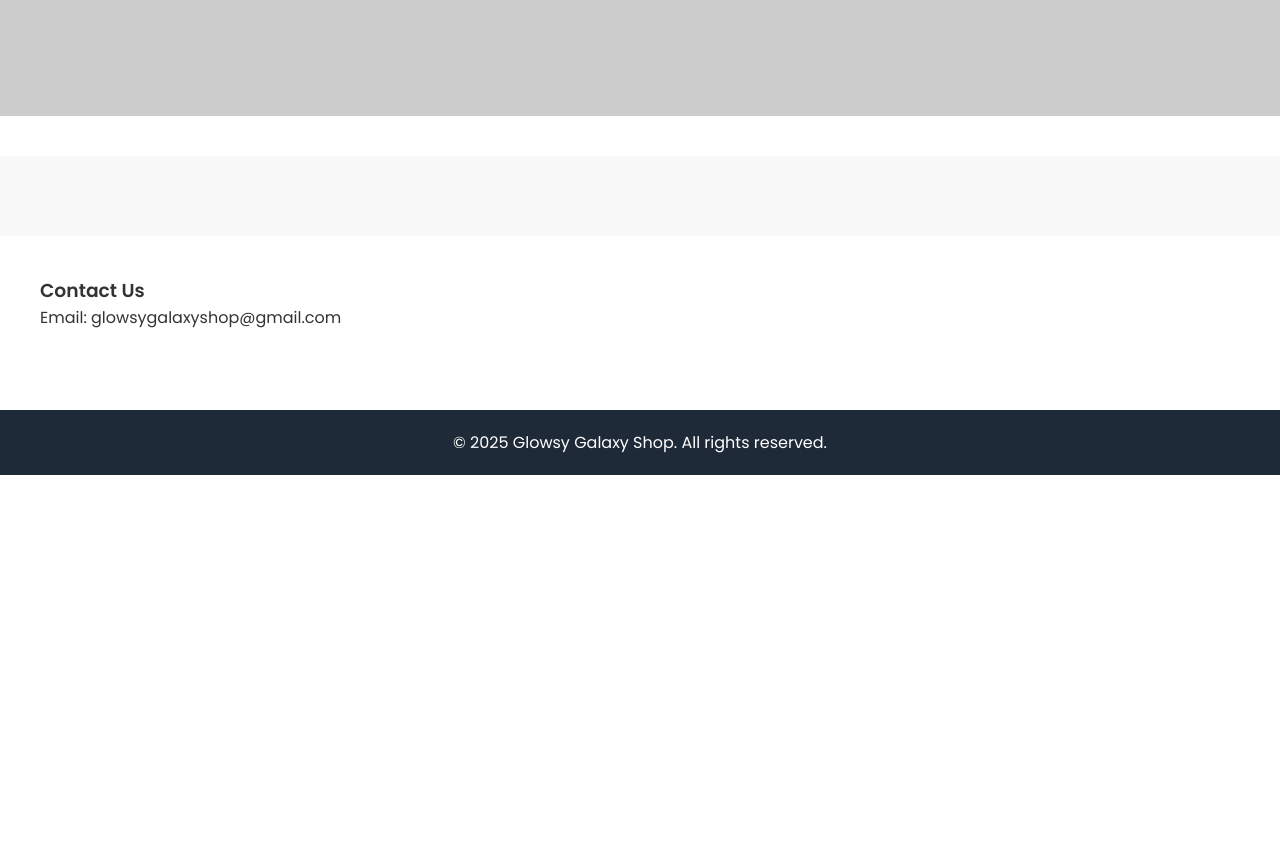
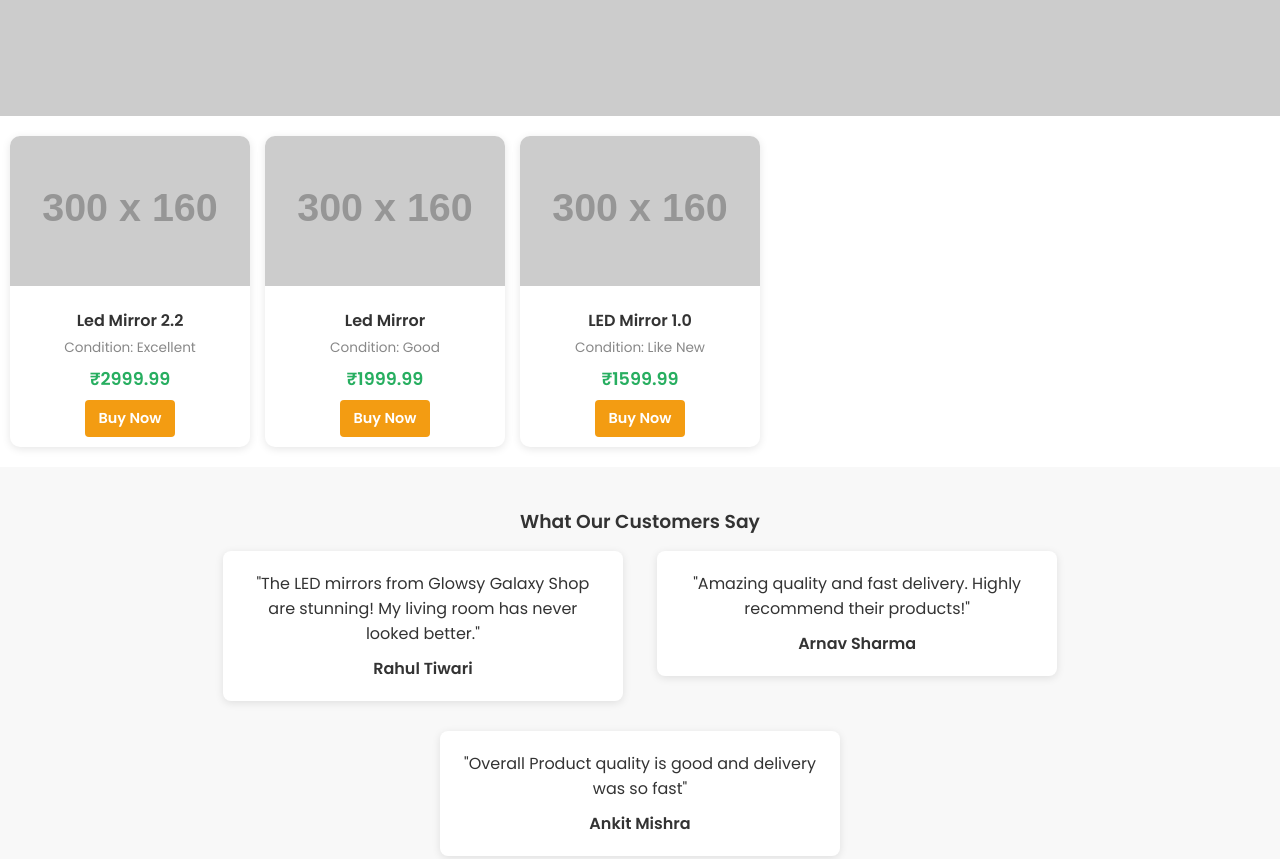
Before and after one commit to GlowsyGalaxyShop/Glowsy-Galaxy-Shop, a plain HTML site: page index.html in a window 1280 px wide. Shown: the part 500-1359 px from the top of the page. Before the commit the page ends 975 px from the top, so only its background shows below. Drawn offline with Linux system fonts and the light colour scheme; placeholder pictures from the web are drawn by us.

Commit message:
Update index.html

```diff
--- a/index.html
+++ b/index.html
@@ -56,38 +56,29 @@
       cursor: pointer;
       user-select: none;
       padding: 6px 10px;
-      background-color: #f39c12;
-      color: #fff;
-      border-radius: 6px;
     }
     .dropdown-menu {
       position: absolute;
       top: 60px;
-      right: 10px;
+      right: 20px;
       background-color: #fff;
       box-shadow: 0 2px 10px rgba(0,0,0,0.2);
-      border-radius: 8px;
+      border-radius: 6px;
       display: none;
       flex-direction: column;
       z-index: 100;
-      min-width: 170px;
-      overflow: hidden;
+      min-width: 150px;
     }
     .dropdown-menu a {
-      padding: 12px 18px;
+      padding: 10px 15px;
       text-decoration: none;
       color: #333;
       border-bottom: 1px solid #eee;
       transition: background 0.2s;
-      font-weight: 600;
     }
     .dropdown-menu a:hover {
       background-color: #f1f1f1;
     }
-    .dropdown-menu.show {
-      display: flex;
-    }
-    /* NAV and REST SAME */
     nav {
       background-color: #34495e;
       padding: 10px;
@@ -258,6 +249,9 @@
     .testimonial-card h4 {
       margin-top: 10px;
     }
+    .dropdown-menu.show {
+      display: flex;
+    }
   </style>
 </head>
 <body>
@@ -292,10 +286,54 @@
     </div>
   </section>
   <section class="carousel-container" id="carousel">
-    <!-- Product cards here (same as your code) -->
+    <div class="product-card">
+      <div class="product-image">
+        <img src="https://via.placeholder.com/300x160" alt="Product 1">
+      </div>
+      <div class="product-info">
+        <h3>Led Mirror 2.2</h3>
+        <p>Condition: Excellent</p>
+        <div class="price">₹2999.99</div>
+        <a href="https://wa.me/9871486231?text=I%20am%20interested%20in%20Led%20Mirror%202.2%20from%20Glowsy%20Galaxy%20Shop" class="btn">Buy Now</a>
+      </div>
+    </div>
+    <div class="product-card">
+      <div class="product-image">
+        <img src="https://via.placeholder.com/300x160" alt="Product 2">
+      </div>
+      <div class="product-info">
+        <h3>Led Mirror</h3>
+        <p>Condition: Good</p>
+        <div class="price">₹1999.99</div>
+        <a href="https://wa.me/9871486231?text=I%20am%20interested%20in%20Led%20Mirror%20from%20Glowsy%20Galaxy%20Shop" class="btn">Buy Now</a>
+      </div>
+    </div>
+    <div class="product-card">
+      <div class="product-image">
+        <img src="https://via.placeholder.com/300x160" alt="Product 3">
+      </div>
+      <div class="product-info">
+        <h3>LED Mirror 1.0</h3>
+        <p>Condition: Like New</p>
+        <div class="price">₹1599.99</div>
+        <a href="https://wa.me/9871486231?text=I%20am%20interested%20in%20LED%20Mirror%201.0%20from%20Glowsy%20Galaxy%20Shop" class="btn">Buy Now</a>
+      </div>
+    </div>
   </section>
   <section class="testimonials">
-    <!-- Testimonials section (same) -->
+    <h3>What Our Customers Say</h3>
+    <div class="testimonial-card">
+      <p>"The LED mirrors from Glowsy Galaxy Shop are stunning! My living room has never looked better."</p>
+      <h4>Rahul Tiwari</h4>
+    </div>
+    <div class="testimonial-card">
+      <p>"Amazing quality and fast delivery. Highly recommend their products!"</p>
+      <h4>Arnav Sharma</h4>
+    </div>
+    <div class="testimonial-card">
+      <p>"Overall Product quality is good and delivery was so fast"</p>
+      <h4>Ankit Mishra</h4>
+    </div>
   </section>
   <section id="contact">
     <h3>Contact Us</h3>
```
